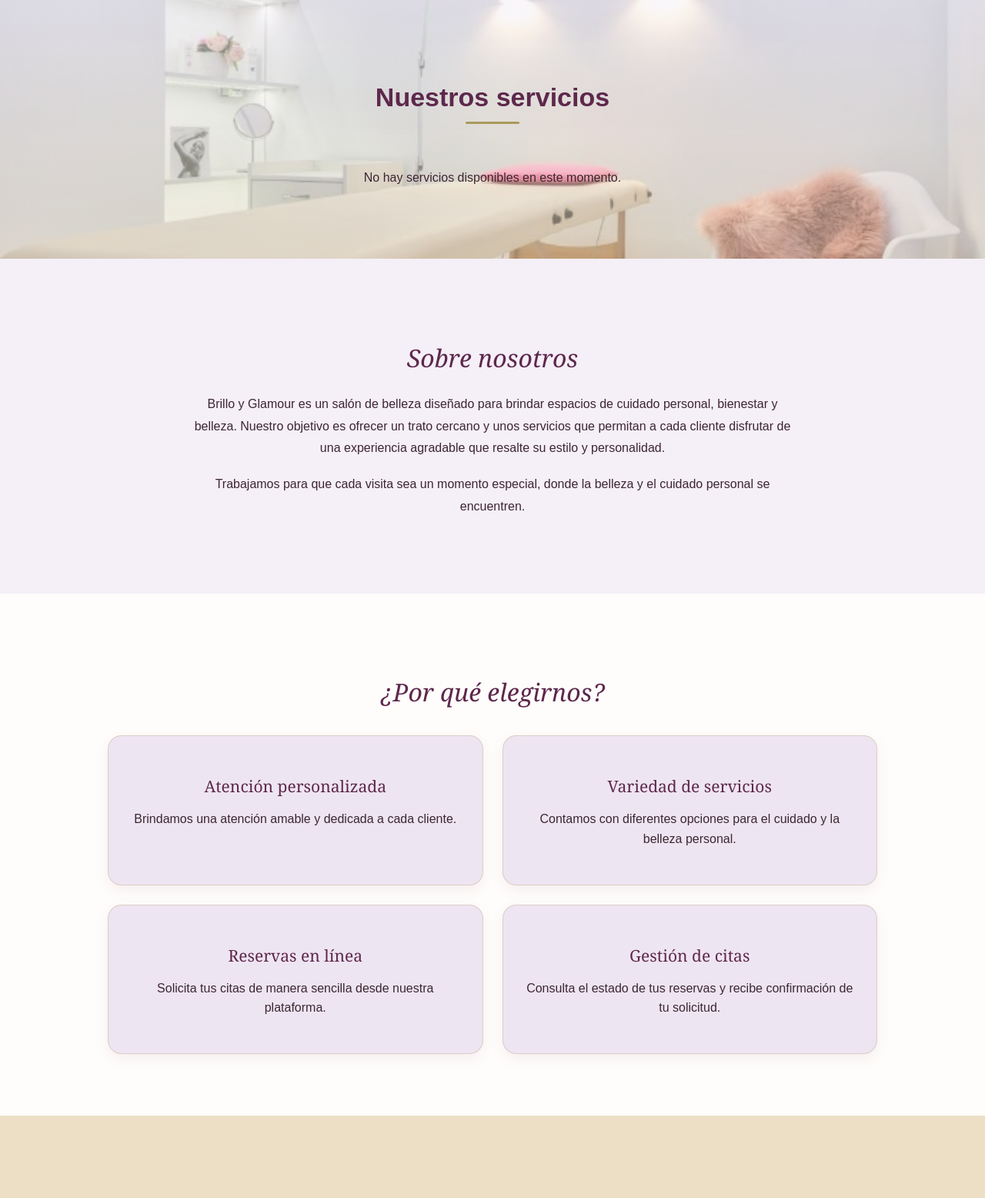
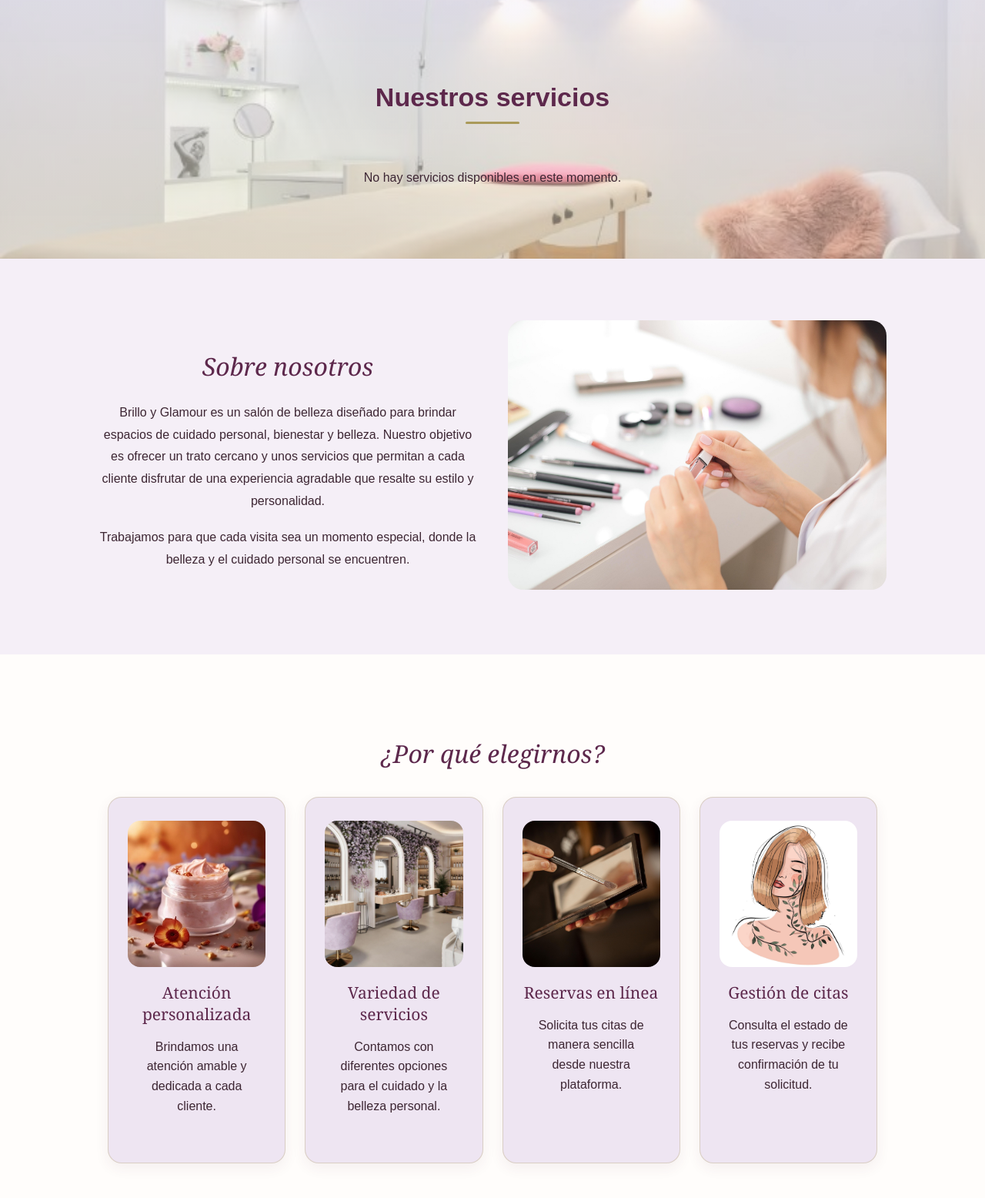
Before and after one commit to yanetheliana15-a11y/Brillo_Glamour, a Django app: page / in a window 1280 px wide. Shown: the part 804-2360 px from the top of the page at 77% size. Run offline with Django 5.2, Linux system fonts and the light colour scheme; data that the repository does not hold is empty.

Commit message:
Imagenes agregadas al diseño

```diff
--- a/core/static/core/css/style.css
+++ b/core/static/core/css/style.css
@@ -2038,6 +2038,30 @@ body {
     margin: 0 auto 18px;
 }
 
+
+.sobre-nosotros {
+    display: flex;
+    align-items: center;
+    justify-content: space-between;
+    gap: 40px;
+}
+
+.sobre-contenido {
+    flex: 1;
+}
+
+.sobre-imagen {
+    flex: 1;
+}
+
+.sobre-imagen img {
+    width: 100%;
+    height: 350px;
+    object-fit: cover;
+    border-radius: 20px;
+}
+
+
 .beneficios {
     padding: 80px 8%;
     background-color: var(--blanco);
@@ -2348,3 +2372,70 @@ body {
         padding: 20px 12px;
     }
 }
+
+
+.lista-beneficios {
+    display: grid;
+    grid-template-columns: repeat(4, 1fr);
+    gap: 25px;
+}
+
+.beneficio-card {
+    overflow: hidden;
+    border-radius: 18px;
+    text-align: center;
+}
+
+.beneficio-card img {
+    width: 100%;
+    height: 190px;
+    object-fit: cover;
+    border-radius: 16px;
+}
+
+.beneficio-card h3 {
+    margin: 15px 0 8px;
+}
+
+.beneficio-card p {
+    padding: 0 10px 15px;
+}
+
+@media (max-width: 768px) {
+    .lista-beneficios {
+        grid-template-columns: repeat(2, 1fr);
+        gap: 15px;
+    }
+
+    .beneficio-card img {
+        height: 145px;
+    }
+}
+
+
+.contacto {
+    background:
+        linear-gradient(rgba(45, 30, 55, 0.65), rgba(45, 30, 55, 0.65)),
+        url("../images/contacto-fondo.jpg");
+
+    background-size: cover;
+    background-position: center;
+    background-repeat: no-repeat;
+    padding: 70px 30px;
+    color: white;
+}
+
+.contacto h2,
+.contacto h3,
+.contacto p,
+.contacto a {
+    color: white;
+}
+
+.contacto-item {
+    background: rgba(255, 255, 255, 0.15);
+    backdrop-filter: blur(5px);
+    border: 1px solid rgba(255, 255, 255, 0.25);
+    border-radius: 15px;
+    padding: 20px;
+}
--- a/core/templates/core/inicio.html
+++ b/core/templates/core/inicio.html
@@ -128,7 +128,13 @@
         </p>
     </div>
 
+    <div class="sobre-imagen">
+        <img src="{% static 'core/images/salon-belleza.jpg' %}" alt="Ambiente elegante de un salón de belleza">
+    </div>
+
 </section>
+
+
 
 <section class="beneficios" id="beneficios">
 
@@ -137,21 +143,25 @@
     <div class="lista-beneficios">
 
         <div class="beneficio-card">
+            <img src="{% static 'core/images/atencion-personalizada.jpg' %}" alt="Atención personalizada">
             <h3>Atención personalizada</h3>
             <p>Brindamos una atención amable y dedicada a cada cliente.</p>
         </div>
 
         <div class="beneficio-card">
+            <img src="{% static 'core/images/variedad-servicios.png' %}" alt="Servicios de belleza">
             <h3>Variedad de servicios</h3>
             <p>Contamos con diferentes opciones para el cuidado y la belleza personal.</p>
         </div>
 
         <div class="beneficio-card">
+            <img src="{% static 'core/images/reservas-en-linea.jpg' %}" alt="Reservas en línea">
             <h3>Reservas en línea</h3>
             <p>Solicita tus citas de manera sencilla desde nuestra plataforma.</p>
         </div>
 
         <div class="beneficio-card">
+            <img src="{% static 'core/images/gestion-citas.jpg' %}" alt="Gestión de citas">
             <h3>Gestión de citas</h3>
             <p>Consulta el estado de tus reservas y recibe confirmación de tu solicitud.</p>
         </div>
@@ -159,6 +169,7 @@
     </div>
 
 </section>
+
 
     <section class="contacto" id="contacto">
 
```
Also changed, not shown: core/static/core/images/atencion-personalizada.jpg (added), core/static/core/images/gestion-citas.jpg (added), core/static/core/images/reservas-en-linea.jpg (added), core/static/core/images/salon-belleza.jpg (added), core/static/core/images/variedad-servicios.png (added), 1 other file. Lines whose indentation alone changed are shown as unchanged.
